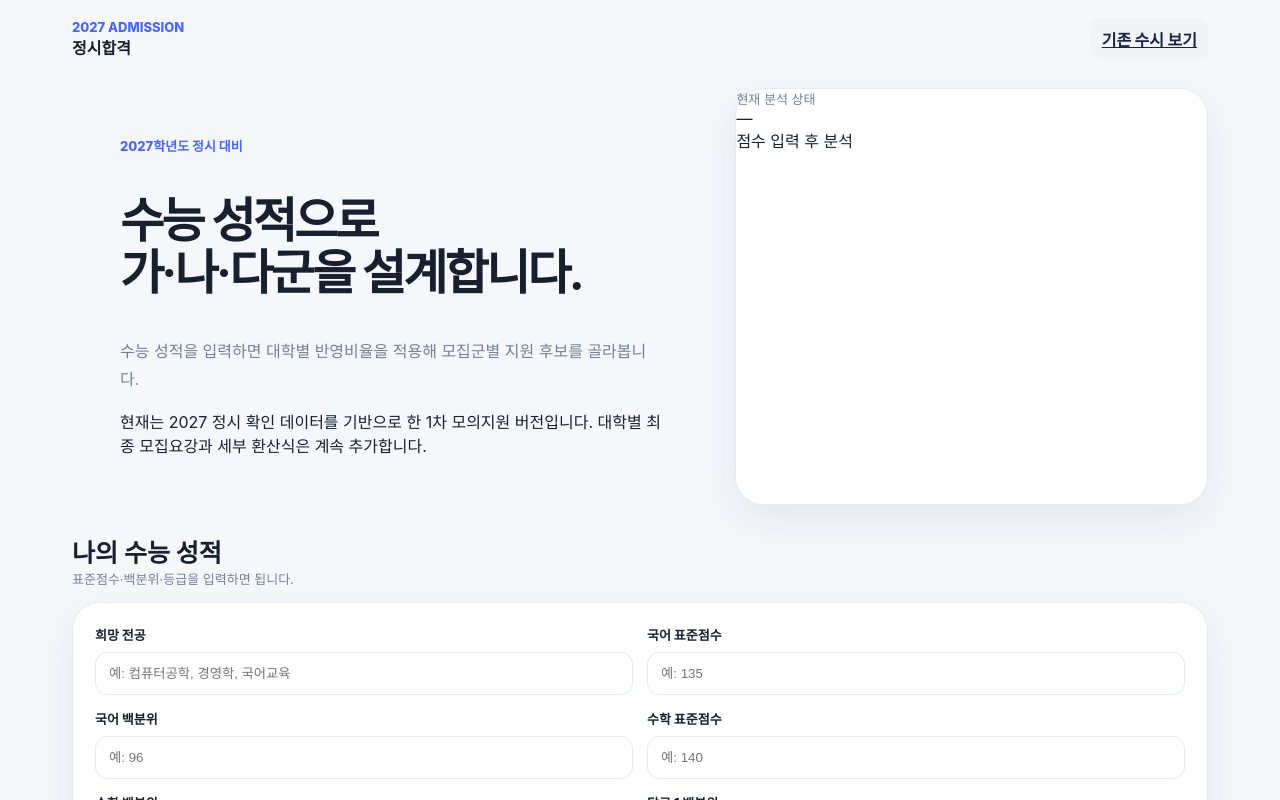
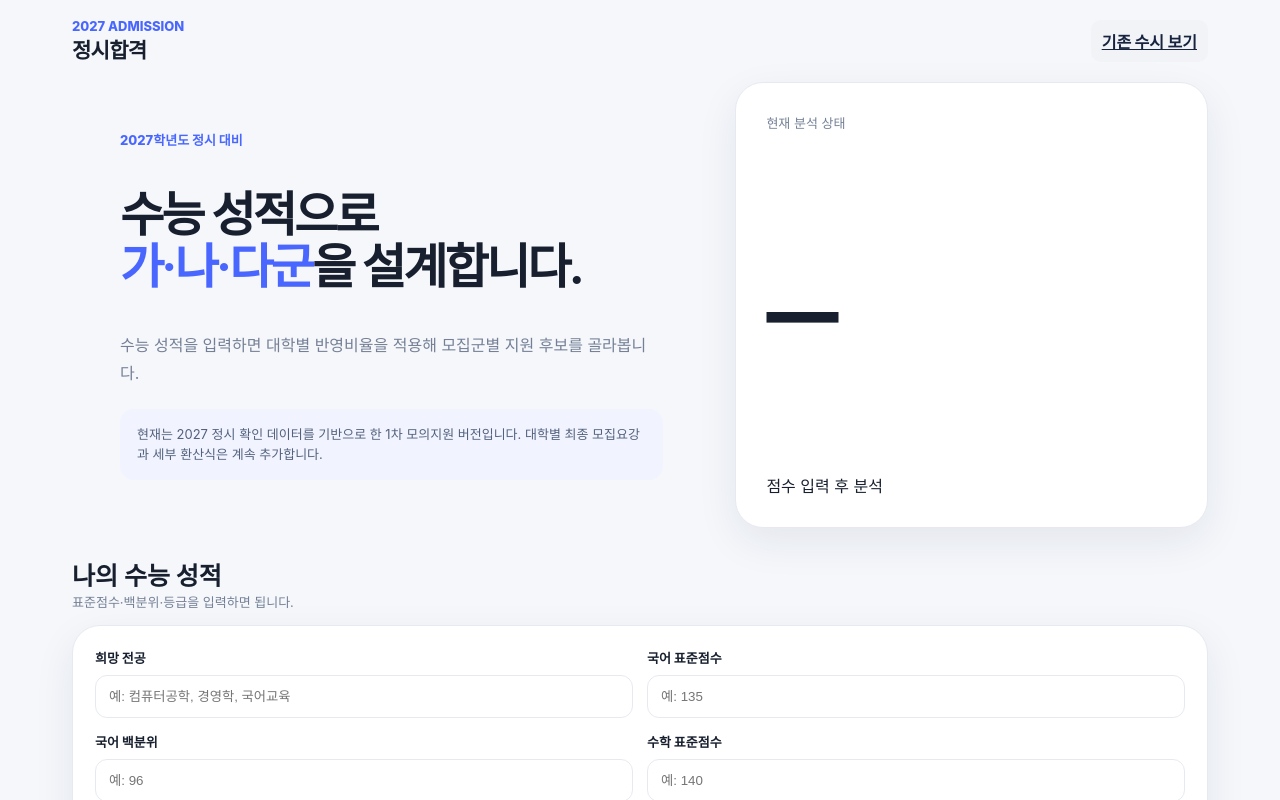
Before and after one commit to sooyachoco/2027-susi, a Next.js app: page / in a window 1280 px wide. Shown: the top 800 px of the page. Built offline with nearby package versions, Linux system fonts and the light colour scheme.

Commit message:
style: add regular admissions layout

```diff
--- a/app/globals.css
+++ b/app/globals.css
@@ -12,6 +12,8 @@
 body { margin: 0; background: var(--bg); color: var(--text); font-family: Inter, Pretendard, "Noto Sans KR", system-ui, sans-serif; }
 .app { max-width: 1180px; margin: auto; min-height: 100vh; }
 header { display: flex; justify-content: space-between; align-items: center; padding: 18px 22px; }
+.topbar { padding-bottom: 8px; }
+.topbar strong { font-size: 21px; letter-spacing: -0.7px; }
 .brandLogo { display: block; width: min(360px, 55vw); line-height: 0; }
 .brandLogo img { display: block; width: 100%; height: auto; }
 .badge { font-size: 12px; padding: 7px 10px; border-radius: 99px; background: #edf0ff; color: #4359d8; font-weight: 800; }
@@ -21,12 +23,15 @@ main { padding: 10px 22px 70px; }
 .heroCopy { padding: 48px; }
 .eyebrow { color: var(--blue); font-size: 13px; font-weight: 800; }
 .hero h1 { font-size: 48px; line-height: 1.08; letter-spacing: -2.8px; }
+.hero h1 span { color: var(--blue); }
 .hero p { color: var(--muted); line-height: 1.7; }
+.notice { margin-top: 22px; padding: 15px 17px; border-radius: 14px; background: #f1f4ff; color: #53617d; font-size: 13px; line-height: 1.6; }
 .primary { background: var(--navy); color: #fff; padding: 14px 20px; border-radius: 13px; font-weight: 800; border: 0; cursor: pointer; }
-.scorePanel { padding: 30px; display: flex; flex-direction: column; justify-content: space-between; }
+.scorePanel, .scoreHero { padding: 30px; display: flex; flex-direction: column; justify-content: space-between; }
 .scoreTop { display: flex; justify-content: space-between; }
 .score { font-size: 72px; font-weight: 900; }
 .score small { font-size: 18px; color: var(--muted); }
+.bigScore { font-size: 72px; font-weight: 900; margin: 22px 0 4px; }
 .ring { width: 132px; height: 132px; border-radius: 50%; display: grid; place-items: center; background: conic-gradient(var(--blue) 0 78%, #edf0f5 78%); position: relative; }
 .ring:after { content: ""; position: absolute; inset: 11px; background: #fff; border-radius: 50%; }
 .ring b { position: relative; z-index: 1; }
```
